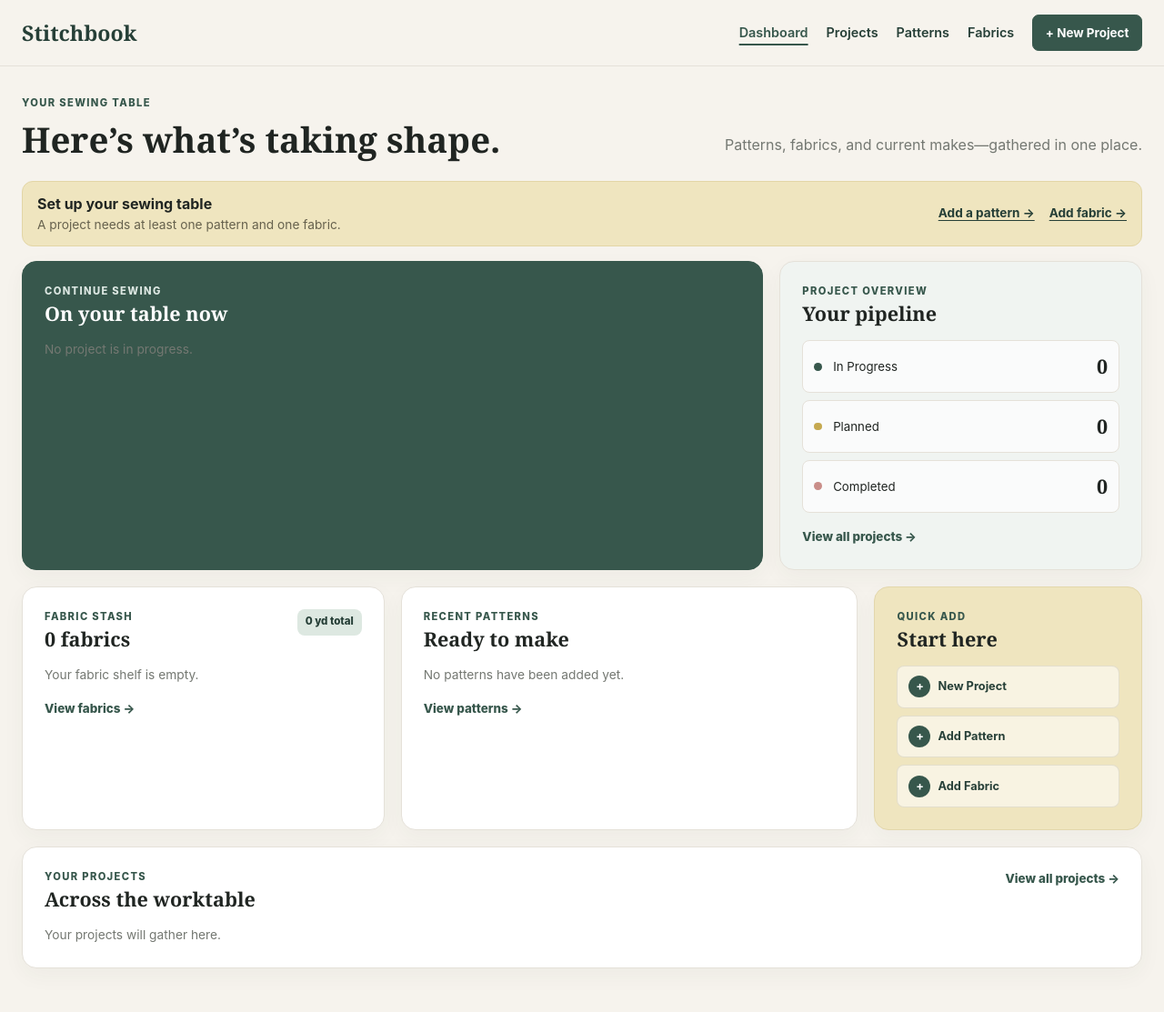
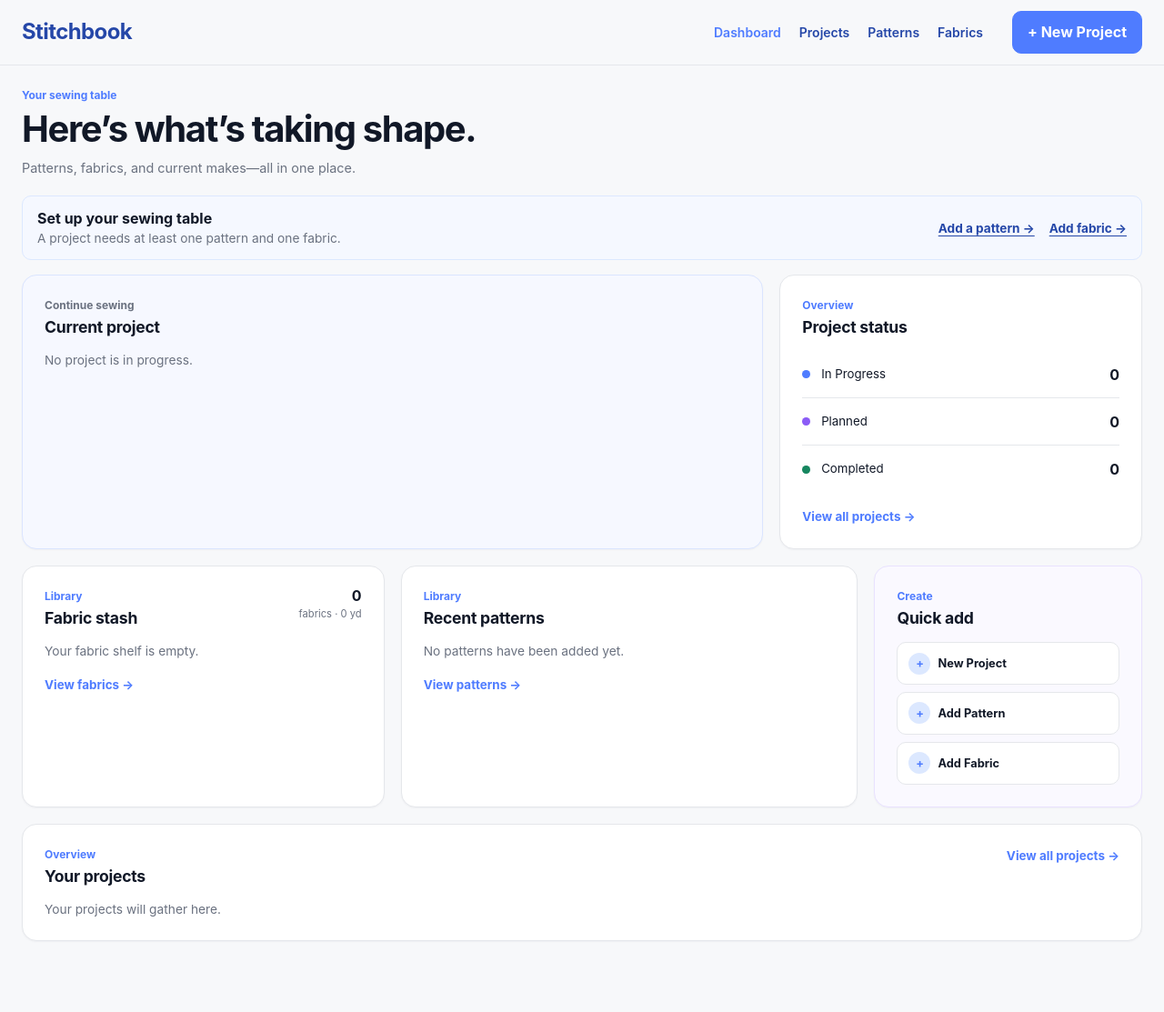
Before and after one commit to MollyRich1/sewing-project-tracker, a Flask app: page / in a window 1280 px wide. Shown: the whole page at 91% size. After the commit the page ends 1035 px from the top, so only its background shows below. Run offline with Flask 3, Linux system fonts and the light colour scheme.

Commit message:
Polish dashboard visual system
Co-authored-by: Cursor <cursoragent@cursor.com>

```diff
--- a/app/static/css/style.css
+++ b/app/static/css/style.css
@@ -1,32 +1,46 @@
 :root {
-  --background: #f6f3ed;
+  --background: #f7f8fa;
   --surface: #ffffff;
-  --primary: #37574c;
-  --primary-dark: #263f37;
-  --sage: #dde8e1;
-  --blush: #f1dfde;
-  --gold: #efe5bf;
-  --text: #202522;
-  --text-muted: #747872;
-  --border: #e5e1d9;
+  --surface-secondary: #f1f3f5;
+  --primary: #4f7cff;
+  --primary-hover: #3f68e8;
+  --primary-dark: #2547a8;
+  --accent-blue: #dce8ff;
+  --accent-lavender: #e9e0ff;
+  --accent-blush: #f6d7e7;
+  --text: #111827;
+  --text-muted: #6b7280;
+  --border: #e5e7eb;
+  --status-planned: #8b5cf6;
+  --status-progress: #4f7cff;
+  --status-completed: #16865f;
   --space-1: 0.25rem;
   --space-2: 0.5rem;
   --space-3: 0.75rem;
   --space-4: 1rem;
+  --space-5: 1.25rem;
   --space-6: 1.5rem;
   --space-8: 2rem;
+  --space-10: 2.5rem;
   --space-12: 3rem;
   --radius: 1rem;
+  --control-radius: 0.625rem;
+  --control-height: 2.5rem;
+  --font-sans: Inter, ui-sans-serif, system-ui, -apple-system, BlinkMacSystemFont, "Segoe UI", sans-serif;
   --ink: var(--text);
   --muted: var(--text-muted);
   --paper: var(--background);
   --card: var(--surface);
   --line: var(--border);
+  --sage: var(--accent-blue);
   --sage-dark: var(--primary-dark);
-  --sage-soft: var(--sage);
-  --rose: #925d58;
-  --error: #8b2e2e;
-  --shadow: 0 8px 24px rgba(38, 63, 55, 0.045);
+  --sage-soft: var(--accent-blue);
+  --blush: var(--accent-blush);
+  --gold: var(--accent-lavender);
+  --rose: #c2416c;
+  --error: #b42318;
+  --shadow: 0 1px 2px rgba(17, 24, 39, 0.04);
+  --shadow-hover: 0 8px 22px rgba(17, 24, 39, 0.07);
 }
 
 * {
@@ -37,12 +51,12 @@ body {
   margin: 0;
   color: var(--ink);
   background: var(--paper);
-  font-family: Inter, ui-sans-serif, system-ui, -apple-system, BlinkMacSystemFont, "Segoe UI", sans-serif;
-  line-height: 1.55;
+  font-family: var(--font-sans);
+  line-height: 1.5;
 }
 
 a {
-  color: var(--sage-dark);
+  color: var(--primary-dark);
   text-underline-offset: 0.2em;
 }
 
@@ -57,24 +71,27 @@ h1,
 h2,
 h3,
 .site-title {
-  font-family: Georgia, "Times New Roman", serif;
-  line-height: 1.15;
+  font-family: var(--font-sans);
+  line-height: 1.2;
 }
 
 .site-header {
-  display: flex;
+  display: grid;
+  grid-template-columns: auto 1fr auto;
   align-items: center;
-  justify-content: space-between;
+  gap: var(--space-8);
   max-width: 80rem;
   margin: 0 auto;
-  padding: 1rem 1.5rem;
+  min-height: 4.25rem;
+  padding: 0.75rem 1.5rem;
   border-bottom: 1px solid var(--line);
 }
 
 .site-title {
   margin: 0;
-  font-size: 1.45rem;
-  font-weight: 700;
+  font-size: 1.5rem;
+  font-weight: 750;
+  letter-spacing: -0.025em;
 }
 
 .site-title a,
@@ -85,36 +102,41 @@ h3,
 .site-nav {
   display: flex;
   align-items: center;
+  justify-self: end;
   gap: 1.25rem;
-  font-size: 0.9rem;
+  font-size: 0.875rem;
   font-weight: 600;
 }
 
 .site-nav a:hover {
+  color: var(--text);
   text-decoration: underline;
 }
 
 .site-nav a[aria-current="page"] {
   color: var(--primary);
-  text-decoration: underline;
-  text-decoration-thickness: 2px;
-  text-underline-offset: 0.45rem;
+  text-decoration: none;
 }
 
-.site-nav .nav-action {
-  padding: 0.55rem 0.85rem;
+.nav-action {
+  min-height: var(--control-height);
+  padding: 0.55rem 0.9rem;
   color: #fff;
+  background: var(--primary);
+  border-color: var(--primary);
   font-size: 0.84rem;
 }
 
-.site-nav .nav-action:hover {
+.nav-action:hover {
+  color: #fff;
+  background: var(--primary-hover);
   text-decoration: none;
 }
 
 .site-main {
   max-width: 80rem;
   margin: 0 auto;
-  padding: 2rem 1.5rem 3rem;
+  padding: 1.5rem 1.5rem 3rem;
 }
 
 .page-header,
@@ -303,7 +331,7 @@ h3,
   color: #fff;
   background: var(--primary);
   border: 1px solid var(--primary);
-  border-radius: 0.45rem;
+  border-radius: var(--control-radius);
   font: inherit;
   font-weight: 700;
   text-decoration: none;
@@ -373,34 +410,31 @@ h3,
 }
 
 .dashboard-intro {
-  display: flex;
-  align-items: end;
-  justify-content: space-between;
-  gap: var(--space-6);
-  margin-bottom: var(--space-6);
+  margin-bottom: var(--space-5);
 }
 
 .dashboard-intro h1 {
   margin: 0;
-  font-size: clamp(1.8rem, 3vw, 2.7rem);
+  font-size: clamp(2rem, 3.25vw, 2.5rem);
+  font-weight: 700;
+  letter-spacing: -0.035em;
 }
 
-.dashboard-intro > p {
-  max-width: 29rem;
-  margin-bottom: 0.2rem;
+.dashboard-intro__description {
+  margin: var(--space-2) 0 0;
   color: var(--text-muted);
-  text-align: right;
+  font-size: 0.9rem;
 }
 
 .eyebrow,
 .card-kicker {
-  margin-bottom: var(--space-2);
+  margin-bottom: var(--space-1);
   color: var(--primary);
-  font-family: Inter, ui-sans-serif, system-ui, sans-serif;
-  font-size: 0.7rem;
-  font-weight: 800;
-  letter-spacing: 0.12em;
-  text-transform: uppercase;
+  font-family: var(--font-sans);
+  font-size: 0.75rem;
+  font-weight: 650;
+  letter-spacing: 0;
+  text-transform: none;
 }
 
 .setup-notice {
@@ -410,9 +444,9 @@ h3,
   gap: var(--space-4);
   margin-bottom: var(--space-4);
   padding: var(--space-3) var(--space-4);
-  background: var(--gold);
-  border: 1px solid #e3d6a6;
-  border-radius: var(--space-3);
+  background: #f5f8ff;
+  border: 1px solid var(--accent-blue);
+  border-radius: var(--control-radius);
 }
 
 .setup-notice strong,
@@ -421,7 +455,7 @@ h3,
 }
 
 .setup-notice span {
-  color: #67624e;
+  color: var(--text-muted);
   font-size: 0.86rem;
 }
 
@@ -454,7 +488,9 @@ h3,
 
 .dashboard-card h2 {
   margin-bottom: 0;
-  font-size: 1.35rem;
+  font-size: 1.1rem;
+  font-weight: 700;
+  letter-spacing: -0.015em;
 }
 
 .card-heading {
@@ -471,24 +507,24 @@ h3,
 
 .continue-card {
   grid-area: continue;
-  color: #fff;
-  background: var(--primary);
-  border-color: var(--primary);
+  color: var(--text);
+  background: #f6f8ff;
+  border-color: #dbe5ff;
 }
 
 .continue-card .card-kicker,
 .continue-card .project-pattern,
 .continue-card .project-time {
-  color: #dbe6e1;
+  color: var(--text-muted);
 }
 
 .continue-card .card-heading h2 {
-  color: #fff;
+  color: var(--text);
 }
 
 .overview-card {
   grid-area: overview;
-  background: #f0f4f1;
+  background: var(--surface);
 }
 
 .stash-card {
@@ -501,8 +537,8 @@ h3,
 
 .quick-card {
   grid-area: quick;
-  background: var(--gold);
-  border-color: #e3d7ac;
+  background: #faf9ff;
+  border-color: #e9e2ff;
 }
 
 .projects-card {
@@ -658,7 +724,7 @@ h3,
 .text-action {
   color: var(--primary);
   font-size: 0.84rem;
-  font-weight: 800;
+  font-weight: 650;
   text-decoration: none;
 }
 
@@ -690,30 +756,32 @@ h3,
   align-items: center;
   width: fit-content;
   padding: 0.25rem 0.55rem;
-  color: var(--primary-dark);
-  background: var(--sage);
+  color: #315dbd;
+  background: var(--accent-blue);
   border-radius: 999px;
-  font-family: Inter, ui-sans-serif, system-ui, sans-serif;
+  font-family: var(--font-sans);
   font-size: 0.66rem;
-  font-weight: 800;
+  font-weight: 700;
 }
 
 .status-label--planned {
-  background: var(--gold);
+  color: #6941c6;
+  background: var(--accent-lavender);
 }
 
 .status-label--completed {
-  background: var(--blush);
+  color: #087454;
+  background: #dff4eb;
 }
 
 .continue-card .status-label {
-  color: var(--primary-dark);
-  background: #eaf0ed;
+  color: #315dbd;
+  background: var(--accent-blue);
 }
 
 .pipeline-list {
   display: grid;
-  gap: var(--space-2);
+  gap: 0;
 }
 
 .pipeline-list a {
@@ -721,38 +789,41 @@ h3,
   grid-template-columns: auto 1fr auto;
   align-items: center;
   gap: var(--space-3);
-  padding: 0.7rem var(--space-3);
+  min-height: 3.25rem;
+  padding: 0.75rem 0;
   color: var(--text);
-  background: rgba(255,255,255,0.7);
-  border: 1px solid var(--border);
-  border-radius: var(--space-2);
+  border-bottom: 1px solid var(--border);
   font-size: 0.83rem;
   text-decoration: none;
 }
 
+.pipeline-list a:last-child {
+  border-bottom: 0;
+}
+
 .pipeline-list a:hover {
-  background: #fff;
-  border-color: #cdd9d3;
+  color: var(--primary);
 }
 
 .pipeline-list strong {
-  font-family: Georgia, "Times New Roman", serif;
-  font-size: 1.35rem;
+  font-family: var(--font-sans);
+  font-size: 1rem;
+  font-weight: 700;
 }
 
 .pipeline-dot {
   width: 0.55rem;
   height: 0.55rem;
-  background: var(--primary);
+  background: var(--status-progress);
   border-radius: 50%;
 }
 
 .pipeline-dot--gold {
-  background: #c5a950;
+  background: var(--status-planned);
 }
 
 .pipeline-dot--blush {
-  background: #c98e89;
+  background: var(--status-completed);
 }
 
 .card-footer-link {
@@ -760,13 +831,25 @@ h3,
   margin-top: var(--space-4);
 }
 
-.yardage-total {
-  padding: 0.35rem 0.55rem;
-  color: var(--primary-dark);
-  background: var(--sage);
-  border-radius: var(--space-2);
-  font-size: 0.72rem;
-  font-weight: 800;
+.stash-summary {
+  text-align: right;
+}
+
+.stash-summary strong,
+.stash-summary span {
+  display: block;
+}
+
+.stash-summary strong {
+  color: var(--text);
+  font-size: 1rem;
+  line-height: 1.1;
+}
+
+.stash-summary span {
+  margin-top: 2px;
+  color: var(--text-muted);
+  font-size: 0.7rem;
   white-space: nowrap;
 }
 
@@ -867,18 +967,21 @@ h3,
   display: flex;
   align-items: center;
   gap: var(--space-2);
+  min-height: 2.75rem;
   padding: 0.65rem 0.75rem;
-  color: var(--primary-dark);
-  background: rgba(255,255,255,0.55);
-  border: 1px solid rgba(78, 71, 46, 0.12);
-  border-radius: var(--space-2);
+  color: var(--text);
+  background: var(--surface);
+  border: 1px solid var(--border);
+  border-radius: var(--control-radius);
   font-size: 0.8rem;
-  font-weight: 750;
+  font-weight: 650;
   text-decoration: none;
 }
 
 .quick-links a:hover {
-  background: #fff;
+  color: var(--primary);
+  border-color: #c7d6ff;
+  box-shadow: var(--shadow);
 }
 
 .quick-links span {
@@ -887,7 +990,8 @@ h3,
   width: 1.5rem;
   height: 1.5rem;
   color: #fff;
-  background: var(--primary);
+  color: var(--primary);
+  background: var(--accent-blue);
   border-radius: 50%;
 }
 
--- a/app/templates/base.html
+++ b/app/templates/base.html
@@ -14,8 +14,8 @@
       <a href="{{ url_for('projects.list_projects') }}" {% if request.blueprint == 'projects' %}aria-current="page"{% endif %}>Projects</a>
       <a href="{{ url_for('patterns.list_patterns') }}" {% if request.blueprint == 'patterns' %}aria-current="page"{% endif %}>Patterns</a>
       <a href="{{ url_for('fabrics.list_fabrics') }}" {% if request.blueprint == 'fabrics' %}aria-current="page"{% endif %}>Fabrics</a>
-      <a class="button nav-action" href="{{ url_for('projects.create_project') }}">+ New Project</a>
     </nav>
+    <a class="button nav-action" href="{{ url_for('projects.create_project') }}">+ New Project</a>
   </header>
   <main class="site-main">
     {% for message in get_flashed_messages() %}
--- a/app/templates/dashboard.html
+++ b/app/templates/dashboard.html
@@ -4,7 +4,9 @@
   {% if fabric.image_url %}
     <img class="swatch-image" src="{{ fabric.image_url }}" alt="{{ fabric.name }}">
   {% else %}
-    <span class="fabric-swatch fabric-swatch--{{ accent }}" aria-hidden="true">{{ fabric.name[0] }}</span>
+    <span class="fabric-swatch fabric-swatch--{{ accent }}">
+      <span class="visually-hidden">{{ fabric.name }} swatch</span>
+    </span>
   {% endif %}
 {% endmacro %}
 
@@ -13,8 +15,10 @@
     <div class="mini-project__visual">
       {% if project.pattern.image_url %}
         <img src="{{ project.pattern.image_url }}" alt="">
+      {% elif project.outer_fabric.image_url %}
+        <img src="{{ project.outer_fabric.image_url }}" alt="">
       {% else %}
-        {{ fabric_swatch(project.outer_fabric, "sage") }}
+        <span class="mini-fabric-preview" aria-hidden="true"></span>
       {% endif %}
     </div>
     <div class="mini-project__body">
@@ -36,8 +40,8 @@
   <div>
     <p class="eyebrow">Your sewing table</p>
     <h1>Here’s what’s taking shape.</h1>
+    <p class="dashboard-intro__description">Patterns, fabrics, and current makes—all in one place.</p>
   </div>
-  <p>Patterns, fabrics, and current makes—gathered in one place.</p>
 </header>
 
 {% if not has_patterns or not has_fabrics %}
@@ -58,7 +62,7 @@
     <div class="card-heading">
       <div>
         <p class="card-kicker">Continue sewing</p>
-        <h2>On your table now</h2>
+        <h2>Current project</h2>
       </div>
       {% if continue_project %}
         <span class="status-label status-label--in-progress">{{ continue_project.status }}</span>
@@ -70,10 +74,20 @@
         <div class="project-visual">
           {% if continue_project.pattern.image_url %}
             <img src="{{ continue_project.pattern.image_url }}" alt="{{ continue_project.pattern.name }}">
+          {% elif continue_project.outer_fabric.image_url %}
+            <img src="{{ continue_project.outer_fabric.image_url }}" alt="{{ continue_project.outer_fabric.name }}">
           {% else %}
-            <div class="project-visual__placeholder">
-              <span class="project-visual__mark">{{ continue_project.pattern.name[0] }}</span>
-              <span>{{ continue_project.pattern.name }}</span>
+            <div class="material-preview{% if continue_project.lining_fabric %} material-preview--lined{% endif %}" aria-label="Project fabrics">
+              <div class="material-preview__outer">
+                <small>Outer fabric</small>
+                <strong>{{ continue_project.outer_fabric.name }}</strong>
+              </div>
+              {% if continue_project.lining_fabric %}
+                <div class="material-preview__lining">
+                  <small>Lining fabric</small>
+                  <strong>{{ continue_project.lining_fabric.name }}</strong>
+                </div>
+              {% endif %}
             </div>
           {% endif %}
         </div>
@@ -118,8 +132,8 @@
   <section class="dashboard-card overview-card">
     <div class="card-heading">
       <div>
-        <p class="card-kicker">Project overview</p>
-        <h2>Your pipeline</h2>
+        <p class="card-kicker">Overview</p>
+        <h2>Project status</h2>
       </div>
     </div>
     <div class="pipeline-list">
@@ -145,10 +159,13 @@
   <section class="dashboard-card stash-card">
     <div class="card-heading">
       <div>
-        <p class="card-kicker">Fabric stash</p>
-        <h2>{{ fabric_count }} fabric{% if fabric_count != 1 %}s{% endif %}</h2>
+        <p class="card-kicker">Library</p>
+        <h2>Fabric stash</h2>
       </div>
-      <span class="yardage-total">{{ "%g"|format(total_fabric_yards) }} yd total</span>
+      <div class="stash-summary">
+        <strong>{{ fabric_count }}</strong>
+        <span>fabric{% if fabric_count != 1 %}s{% endif %} · {{ "%g"|format(total_fabric_yards) }} yd</span>
+      </div>
     </div>
 
     {% if recent_fabrics %}
@@ -169,8 +186,8 @@
   <section class="dashboard-card patterns-card">
     <div class="card-heading">
       <div>
-        <p class="card-kicker">Recent patterns</p>
-        <h2>Ready to make</h2>
+        <p class="card-kicker">Library</p>
+        <h2>Recent patterns</h2>
       </div>
     </div>
 
@@ -182,7 +199,7 @@
               {% if pattern.image_url %}
                 <img src="{{ pattern.image_url }}" alt="">
               {% else %}
-                <span class="pattern-thumb" aria-hidden="true">{{ pattern.name[0] }}</span>
+                <span class="pattern-thumb" aria-hidden="true"></span>
               {% endif %}
               <span class="pattern-list__copy">
                 <strong>{{ pattern.name }}</strong>
@@ -202,8 +219,8 @@
   <section class="dashboard-card quick-card">
     <div class="card-heading">
       <div>
-        <p class="card-kicker">Quick add</p>
-        <h2>Start here</h2>
+        <p class="card-kicker">Create</p>
+        <h2>Quick add</h2>
       </div>
     </div>
     <nav class="quick-links" aria-label="Quick add">
@@ -216,8 +233,8 @@
   <section class="dashboard-card projects-card">
     <div class="card-heading">
       <div>
-        <p class="card-kicker">Your projects</p>
-        <h2>Across the worktable</h2>
+        <p class="card-kicker">Overview</p>
+        <h2>Your projects</h2>
       </div>
       <a class="text-action" href="{{ url_for('projects.list_projects') }}">View all projects →</a>
     </div>
```
Also changed, not shown: other parts of app/static/css/style.css (+162 -67 lines), tests/test_dashboard.py (+4 -3 lines).
